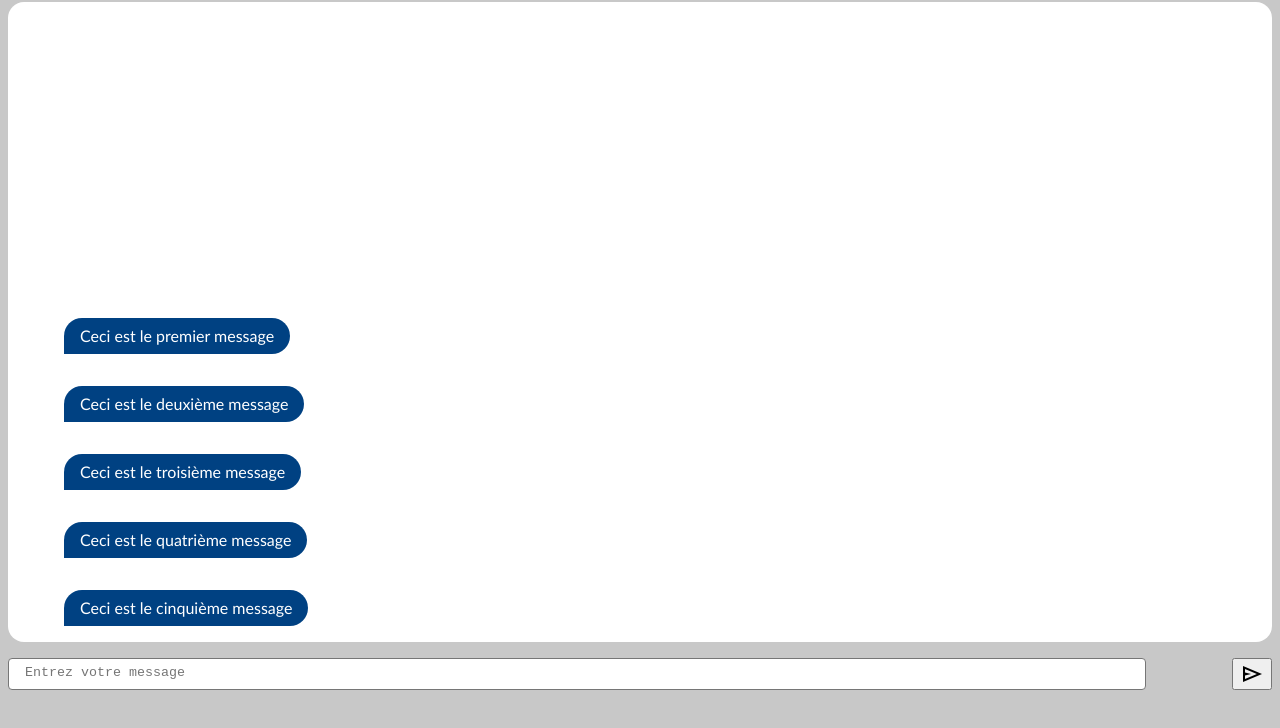
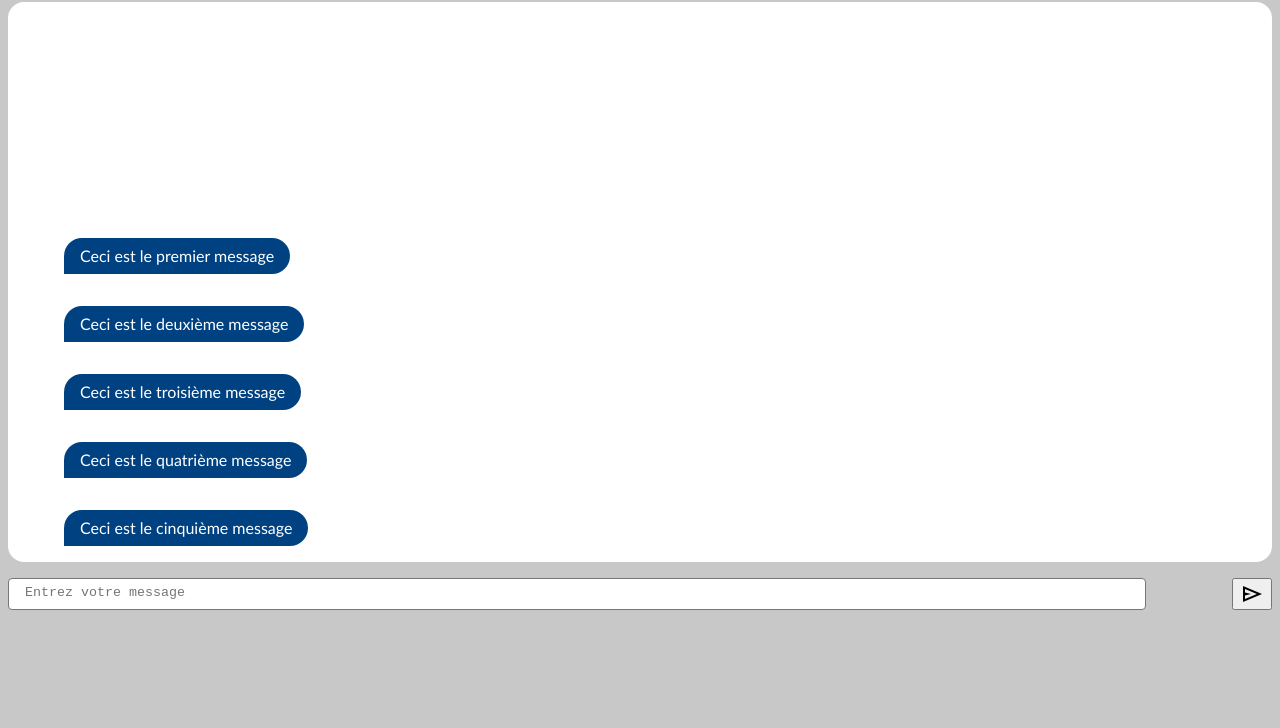
Before and after one commit to wiikip/TP-Web-Front, a plain HTML site: page index.html in a window 1280 px wide. Shown: the part 80-808 px from the top of the page. Drawn offline with nearby package versions, Linux system fonts and the light colour scheme.

Commit message:
Fixed input message position

```diff
--- a/style.css
+++ b/style.css
@@ -22,7 +22,7 @@ body {
 	display: flex;
 	flex-direction: column;
     column-gap: 1rem;
-	height: 80%;
+	height: 70%;
 	width: 100%;
 	z-index: 2;
 	box-sizing: border-box;
@@ -63,5 +63,5 @@ body {
     display: flex;
     justify-content: space-between;
     height: 2rem;
-
+    margin-bottom: 2rem;
 }
```
